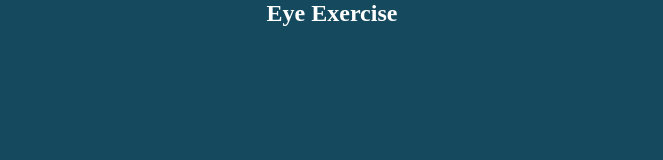
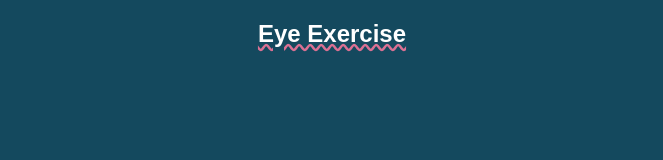
Before and after one commit to lkmitx/eye-exercise, a plain HTML site: page index.html in a window 1280 px wide. Shown: the top 160 px of the page, without its empty margins (308-971 px from the left). Drawn offline with Linux system fonts and the light colour scheme.

Commit message:
Add files via upload

```diff
--- a/styles.css
+++ b/styles.css
@@ -5,8 +5,11 @@ body {
 }
 
 h2 {
+  margin-top: 20px;
   color: #fff;
   text-align: center;
+  font-family: Arial, Helvetica, sans-serif;
+  text-decoration: palevioletred wavy underline;
 }
 
 .eyes {
```
